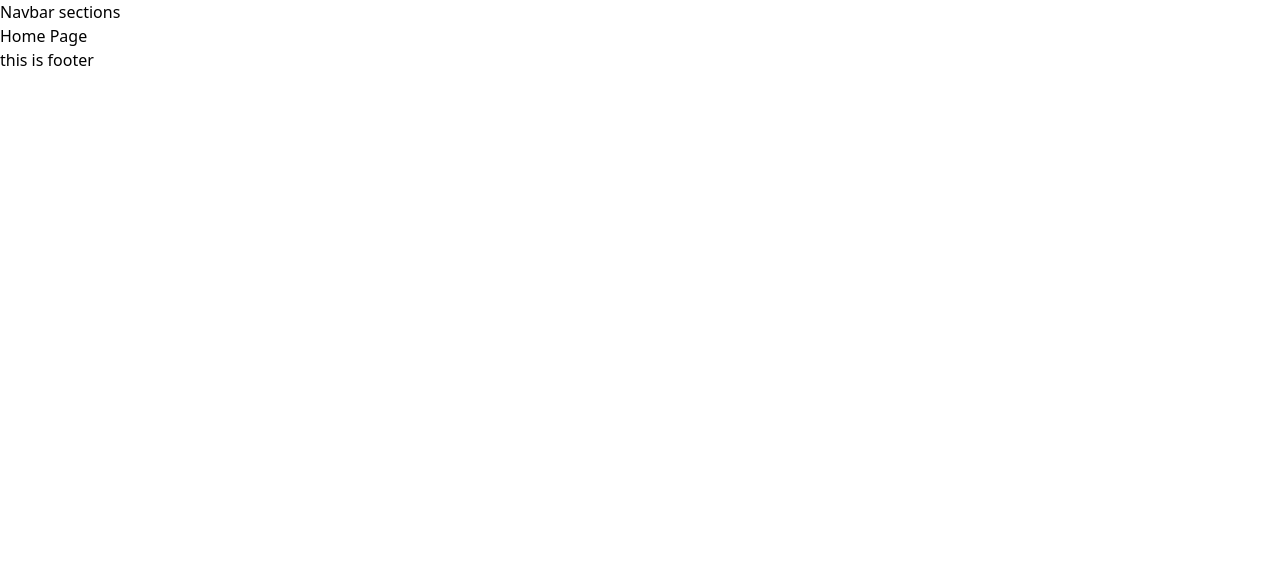
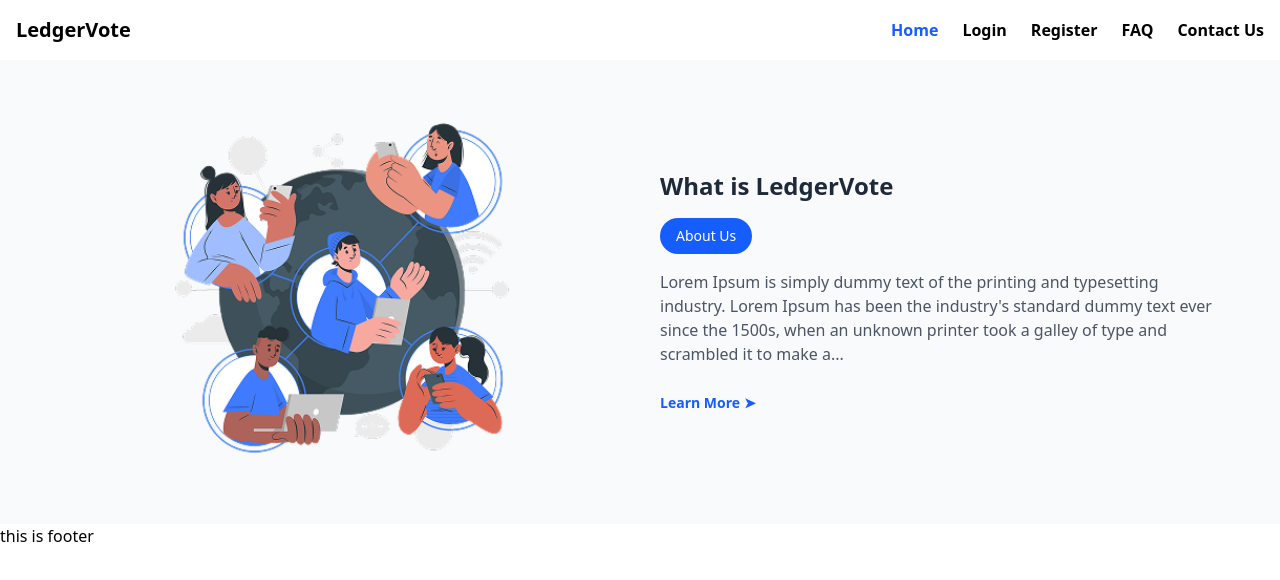
Before and after one commit to LedgerVote/ledger-vote-frontend, a React (Vite) app: page / in a window 1280 px wide. Shown: the top 580 px of the page. Built offline with nearby package versions, Linux system fonts and the light colour scheme.

Commit message:
NavBar and Third section homepage is created

```diff
--- a/src/components/Navbar.jsx
+++ b/src/components/Navbar.jsx
@@ -2,9 +2,21 @@ import React from 'react'
 
 function Navbar() {
   return (
-    <div>
-      <h1>Navbar sections</h1>
+
+    <nav className="bg-white shadow">
+    <div className="max-w-screen-xl mx-auto px-4 flex justify-between items-center py-4">
+      <div className="text-xl font-bold text-black">LedgerVote</div>
+      <ul className="flex space-x-6 font-semibold">
+        <li><a href="#" className="text-blue-600">Home</a></li>
+        <li><a href="#" className="text-black hover:text-blue-600">Login</a></li>
+        <li><a href="#" className="text-black hover:text-blue-600">Register</a></li>
+        <li><a href="#" className="text-black hover:text-blue-600">FAQ</a></li>
+        <li><a href="#" className="text-black hover:text-blue-600">Contact Us</a></li>
+      </ul>
     </div>
+
+  </nav>
+
   )
 }
 
--- a/src/pages/Home.jsx
+++ b/src/pages/Home.jsx
@@ -6,7 +6,37 @@ function Home() {
   return (
     <div>
         <Navbar />
-      <h1>Home Page</h1>
+        <section className="bg-gray-50 py-10 px-4">
+      <div className="max-w-6xl mx-auto flex flex-col md:flex-row items-center justify-between gap-10">
+
+        <div className="w-full md:w-1/2 flex justify-center">
+          <img
+            src="src/assets/Connected world-cuate 1.png"
+            alt="People illustration"
+            className="w-full max-w-sm"
+          />
+        </div>
+
+
+        <div className="w-full md:w-1/2 text-center md:text-left">
+          <h2 className="text-2xl font-bold text-gray-800 mb-4">What is LedgerVote</h2>
+          <button className="bg-blue-600 text-white px-4 py-2 rounded-full text-sm mb-4 hover:bg-blue-700 transition">
+            About Us
+          </button>
+          <p className="text-gray-600 mb-6 text-sm md:text-base">
+            Lorem Ipsum is simply dummy text of the printing and typesetting industry.
+            Lorem Ipsum has been the industry's standard dummy text ever since the 1500s,
+            when an unknown printer took a galley of type and scrambled it to make a...
+          </p>
+          <a
+            href="#"
+            className="text-blue-600 font-semibold hover:underline inline-flex items-center text-sm"
+          >
+            Learn More <span className="ml-1">➤</span>
+          </a>
+        </div>
+      </div>
+    </section>
       <Footer />
     </div>
   )
```
Also changed, not shown: src/assets/Connected world-cuate 1.png (added).
